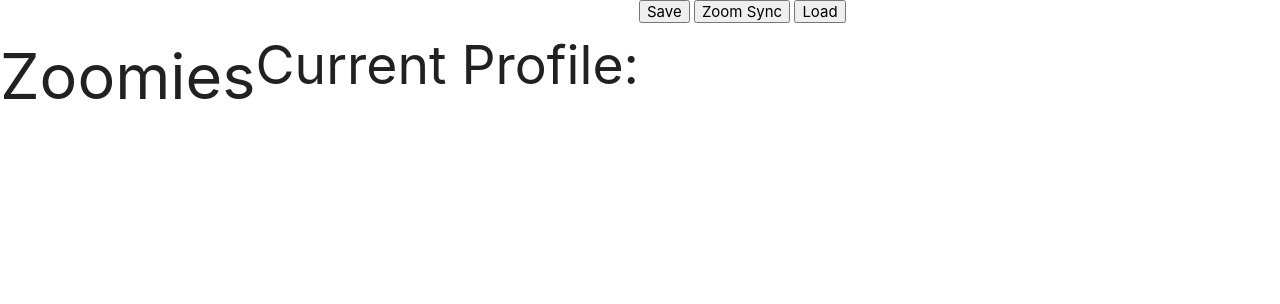
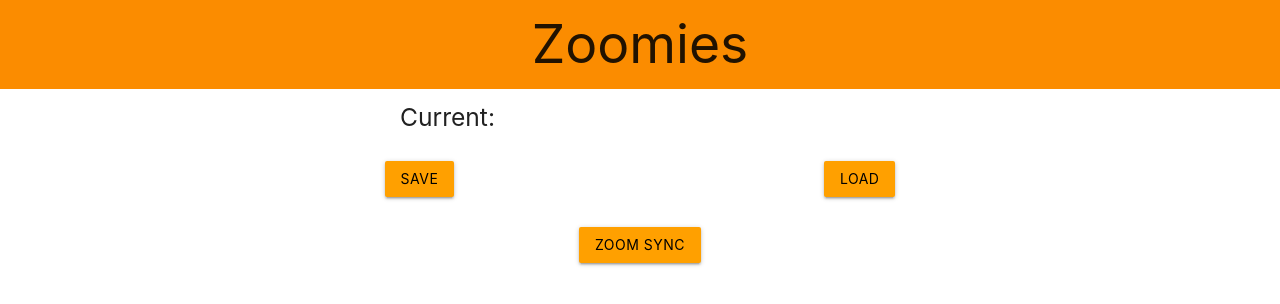
Before and after one commit to jaehoonhwang/zoomies, a website built with webpack: page popup/popup.html in a window 1280 px wide. Built offline with nearby package versions, Linux system fonts and the light colour scheme.

Commit message:
[UI Update]: Update Popup view
Adding in colors and using `materialize` css to beautify
the popup page.

There should be more spaces between `save` and `load`,
but it should be good enough

Tags: #css #ui #popup

```diff
--- a/package.json
+++ b/package.json
@@ -25,6 +25,7 @@
     "css-loader": "^6.7.3",
     "eslint": "^8.33.0",
     "html-loader": "^4.2.0",
+    "prettier": "2.8.4",
     "ts-loader": "^9.4.2",
     "typescript": "^4.9.5",
     "webpack": "^5.75.0",
--- a/popup/popup.css
+++ b/popup/popup.css
@@ -1,9 +1,20 @@
 #main {
-  flex: 1;
+  flex: 0px; /* This flex-basis component requires a unit. */
+  flex: 1 1 0px; /* Not ambiguous without the unit, but needed in IE11. */
+  margin: 0;
+  padding: 0;
   display: flex;
-  flex-wrap: wrap;
+  flex-direction: column;
+}
+
+h1, h2, h3, h4, h5, h6 {
+  margin: 0;
+  padding: 0;
 }
 
 div.mainChild {
-  flex-direction: row
+  display: flex;
+  flex-direction: row;
+  justify-content: space-evenly;
+  padding: 1em;
 }
--- a/popup/popup.html
+++ b/popup/popup.html
@@ -6,25 +6,55 @@
     <meta name="viewport" content="width=device-width, initial-scale=1.0" />
     <!--<link rel="stylesheet" href="./popup.css" />-->
     <!--Import Google Icon Font-->
-    <link href="https://fonts.googleapis.com/icon?family=Material+Icons" rel="stylesheet">
+    <link
+      href="https://fonts.googleapis.com/icon?family=Material+Icons"
+      rel="stylesheet"
+    />
     <!--Import materialize.css-->
-    <link type="text/css" rel="stylesheet" href="./materialize.min.css"  media="screen,projection"/>
-    <link type="text/css" rel="stylesheet" href="./popup.css"  media="screen,projection"/>
+    <link
+      type="text/css"
+      rel="stylesheet"
+      href="./materialize.min.css"
+      media="screen,projection"
+    />
+    <link
+      type="text/css"
+      rel="stylesheet"
+      href="./popup.css"
+      media="screen,projection"
+    />
   </head>
   <body>
     <div id="main">
-      <div id="title" class="mainChild">
-        <h1>Zoomies</h1>
+      <div id="title" class="mainChild orange darken-1">
+        <h2 id="titleText">Zoomies</h2>
       </div>
       <div id="profile" class="mainChild">
-        <h2>Current Profile: </h2>
+        <h5>Current:</h5>
         <!-- using <p .../> causes rest of to not render.-->
-        <p id="current_profile"></p>
+        <h5 id="current_profile"></h5>
       </div>
-      <div id="buttons" class="mainChild">
-        <button id="save_btn">Save</button>
-        <button id="sync_zoom_btn">Zoom Sync</button>
-        <button id="load_btn">Load</button>
+      <div id="saveLoad" class="mainChild">
+        <button
+          class="waves-effect waves btn amber darken-2 black-text"
+          id="save_btn"
+        >
+          Save
+        </button>
+        <button
+          class="waves-effect waves btn amber darken-2 black-text"
+          id="load_btn"
+        >
+          Load
+        </button>
+      </div>
+      <div id="sync" class="mainChild">
+        <button
+          class="waves-effect waves btn amber darken-2 black-text"
+          id="sync_zoom_btn"
+        >
+          Zoom Sync
+        </button>
       </div>
     </div>
     <script src="./popup.js" type="module"></script>
```
Also changed, not shown: popup/popup.ts (+16 -14 lines), 2 other files.
